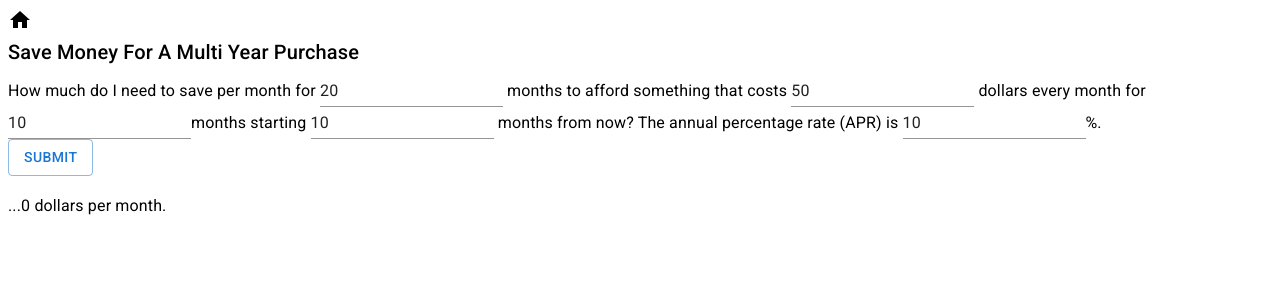
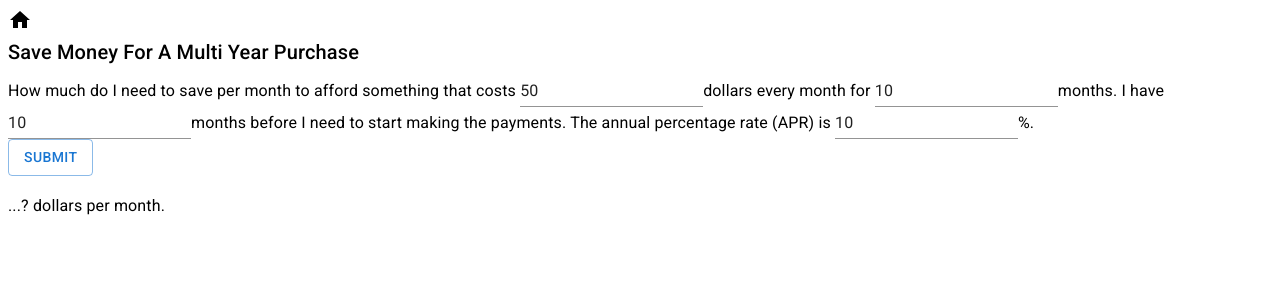
Before and after one commit to chumomega/timeismoney, a React (Create React App) app: page /timeismoney/ba in a window 1280 px wide. Shown: the top 300 px of the page. Built offline with nearby package versions, Linux system fonts and the light colour scheme.

Commit message:
add correct implementation for multi year saving for multi year purchase

```diff
--- a/src/SaveMultiYearPurchase.js
+++ b/src/SaveMultiYearPurchase.js
@@ -6,38 +6,49 @@ import HomeIcon from './HomeIcon';
 
 function SaveMultiYearPurchase() {
   const [dollarsPerMonth, setDollarsPerMonth] = React.useState(50);
-  const [numMonthsSaving, setNumMonthsSaving] = React.useState(20);
   const [numMonthsSpending, setNumMonthsSpending] = React.useState(10);
   const [numMonthsSpendingDelayed, setNumMonthsSpendingDelayed] = React.useState(10);
   const [apr, setAPR] = React.useState(10);
-  const [answer, setAnswer] = React.useState(0);
+  const [answer, setAnswer] = React.useState("?");
 
   const handleSubmit = (event) => {
     event.preventDefault();
-    // let periodicRate = (apr / 100) / 12
+    let periodicRate = (apr / 100) / 12
 
-    // let x = Math.log((-1*dollarsPerMonth/periodicRate - totalCost) / (-1*dollarsPerMonth/periodicRate))
-    // let y = Math.log(1 + periodicRate)
+    // Future Value of an Annuity =C (( (1+i)^n - 1 ) / i), where C is the regular payment, i is the annual interest rate or discount rate in decimal, and n is the number of years or periods
+    let fv_of_costs = dollarsPerMonth * ((Math.pow((1+periodicRate), numMonthsSpending) - 1) / periodicRate)
+    console.log(`fv_of_costs is ${fv_of_costs}`)
 
-    // setAnswer(x/y)
+    let num_periods_saving = Number(numMonthsSpending) + Number(numMonthsSpendingDelayed)
+    console.log(`num_periods_saving is ${num_periods_saving}`)
+
+    let denom = (Math.pow((1+periodicRate), num_periods_saving) - 1) / periodicRate
+    console.log(`denom is ${denom}`)
+    let amt_to_save = fv_of_costs / denom
+
+    setAnswer(amt_to_save)
   };
 
   return (
     <div>
       <HomeIcon />
+      <form onSubmit={handleSubmit}>
         <Typography variant="h6" gutterBottom>Save Money For A Multi Year Purchase</Typography>
         <Typography variant="body1" component={'span'} gutterBottom>
-        How much do I need to save per month for <Input value={numMonthsSaving} required={true}/> months to afford something
-        that costs <Input value={dollarsPerMonth} required={true}/> dollars every month for <Input value={numMonthsSpending} required={true}/>
-        months starting <Input value={numMonthsSpendingDelayed} required={true}/> months
-        from now? The annual percentage rate (APR) is <Input value={apr} required={true}/>%.
+          How much do I need to save per month to afford something
+          that costs <Input value={dollarsPerMonth} type="number" required={true} onChange={(event) => {setDollarsPerMonth(event.target.value)}}/>
+          dollars every month for <Input value={numMonthsSpending} type="number" required={true} onChange={(event) => {setNumMonthsSpending(event.target.value)}}/>
+          months. I have <Input value={numMonthsSpendingDelayed} type="number" required={true} onChange={(event) => {setNumMonthsSpendingDelayed(event.target.value)}}/>
+          months before I need to start making the payments.
+          The annual percentage rate (APR) is <Input value={apr} type="number" required={true} onChange={(event) => {setAPR(event.target.value)}}/>%.
         </Typography>
         <br/>
-      <Button variant="outlined">Submit</Button>
+        <Button variant="outlined" type="submit">Submit</Button>
         <br/><br/>
         <Typography variant="body1" gutterBottom>
           ...{answer} dollars per month.
         </Typography>
+      </form>
     </div>
   );
 }
```
Lines whose indentation alone changed are shown as unchanged.
